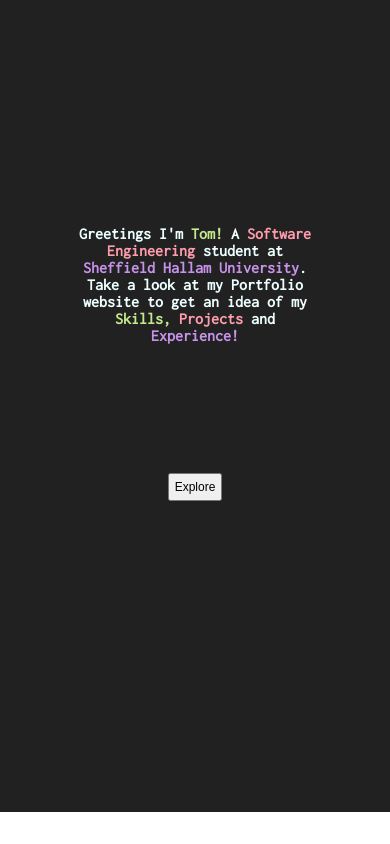
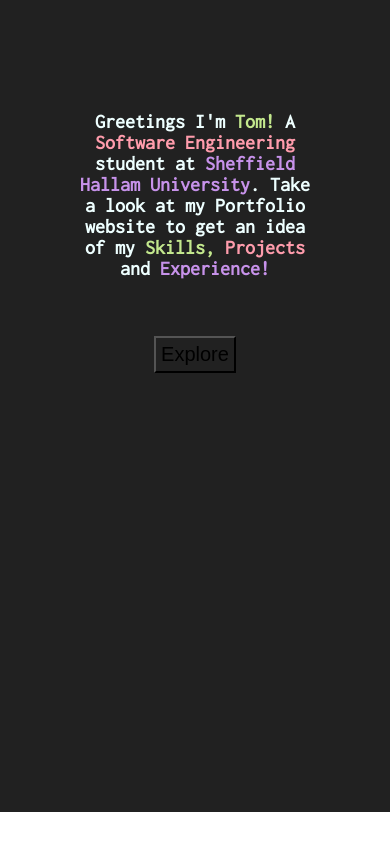
Before and after one commit to CrazyOldBuffalo/Portfolio, a plain HTML site: page index.html in a window 390 px wide. Drawn offline with Linux system fonts and the light colour scheme.

Commit message:
Minor adjustments

```diff
--- a/Styles/mobile.scss
+++ b/Styles/mobile.scss
@@ -4,7 +4,7 @@ $syntax2:  #FF9CAC;
 $syntax3:   #C792EA;
 $mainBackground: #212121;
 $mainfontcolor: #EEFFFF;
-$mobileheadingsize: 16px;
+$mobileheadingsize: 20px;
 
 
 body {
@@ -35,11 +35,12 @@ body {
     justify-content: center;
     display: flex;
     flex-wrap: wrap;
-    height: 50%;
-    top: 20%;
+    height: 20rem;
+    top: 10vh;
 }
 .bannerText {
     h1 {
+        flex-shrink: 0;
         margin:auto;
         font-family: $primaryfont;
         color: $mainfontcolor;
@@ -52,10 +53,12 @@ body {
     display: flex;
     align-items: center;
 
+
 }
 
 .bannerButton {
+    background-color: transparent;
     padding: 5px;
     margin: 5px;
-    font-size: 12px;
+    font-size: 20px;
 }
```
Also changed, not shown: Styles/mobile.css, 1 other file.
